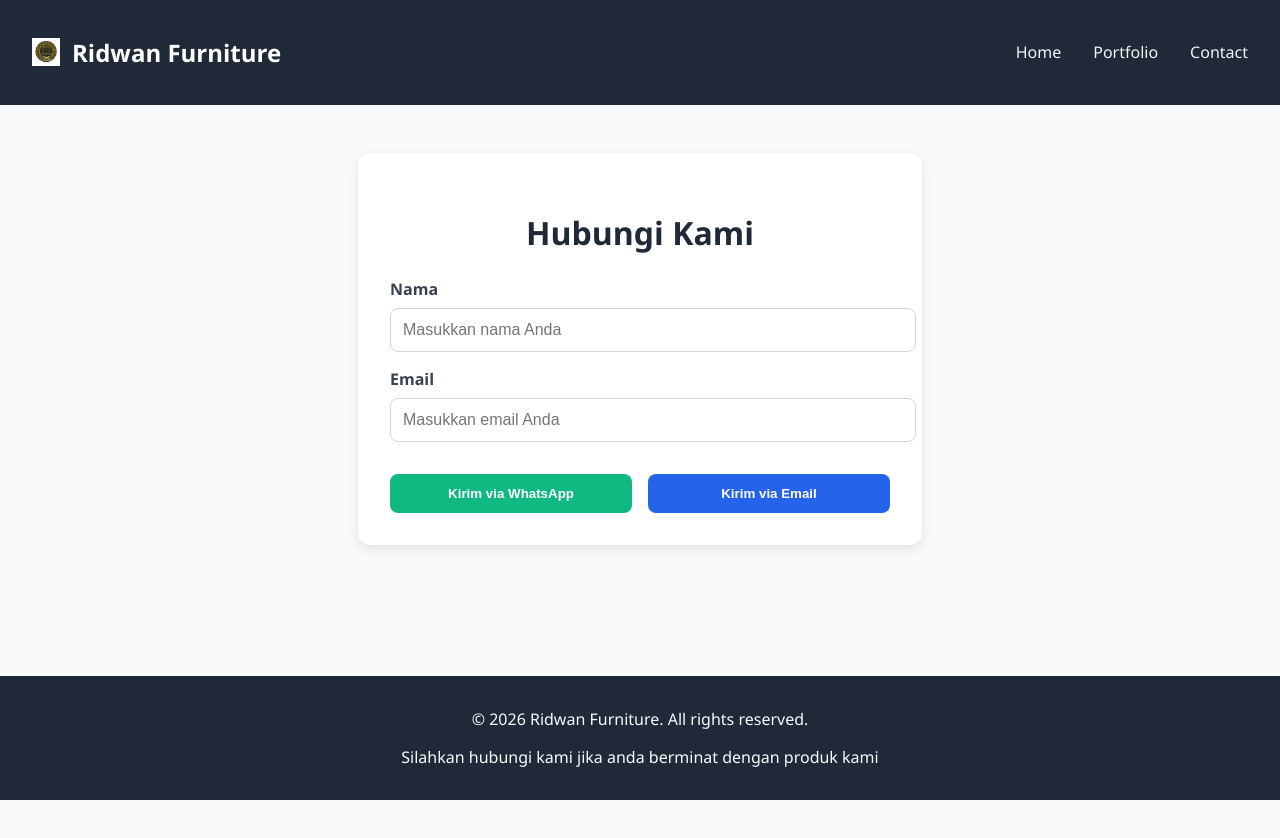
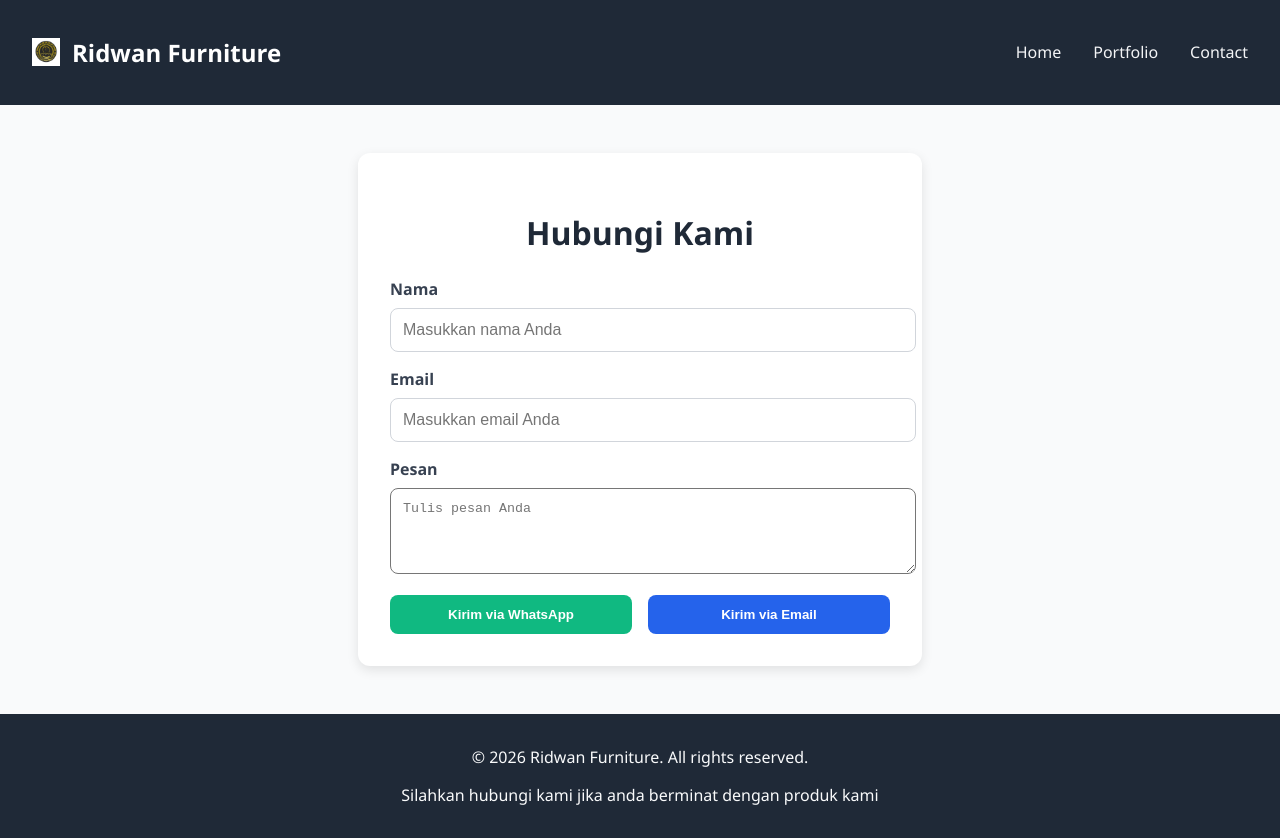
Before and after one commit to ilhamsurya0602-ctrl/ASUS, a React (Vite) app: page /contact in a window 1280 px wide. Before the commit the page ends 800 px from the top, so only its background shows below. Built offline with nearby package versions, Linux system fonts and the light colour scheme.

Commit message:
update contact section

```diff
--- a/src/pages/Contact.jsx
+++ b/src/pages/Contact.jsx
@@ -4,18 +4,19 @@ import "../home.css"; // pastikan path sesuai
 export default function Contact() {
   const [nama, setNama] = useState("");
   const [email, setEmail] = useState("");
+  const [pesan, setPesan] = useState(""); // tambahan state untuk pesan
 
   const handleWhatsApp = () => {
     const nomor = "62882016503408"; // ganti dengan nomor WA tujuan
-    const pesan = `Halo, saya ${nama} (${email}) ingin menghubungi Ridwan Furniture.`;
-    const url = `https://wa.me/${nomor}?text=${encodeURIComponent(pesan)}`;
+    const text = `Halo, saya ${nama} (${email}) ingin menghubungi Ridwan Furniture.\nPesan: ${pesan}`;
+    const url = `https://wa.me/${nomor}?text=${encodeURIComponent(text)}`;
     window.open(url, "_blank");
   };
 
   const handleEmail = () => {
     const tujuan = "ilhamsurya0602@gmail.com";
     const subject = "Kontak dari Website";
-    const body = `Halo, saya ${nama} (${email}) ingin menghubungi Ridwan Furniture.`;
+    const body = `Halo, saya ${nama} (${email}) ingin menghubungi Ridwan Furniture.\nPesan: ${pesan}`;
     const url = `mailto:${tujuan}?subject=${encodeURIComponent(subject)}&body=${encodeURIComponent(body)}`;
     window.location.href = url;
   };
@@ -41,6 +42,15 @@ export default function Contact() {
           placeholder="Masukkan email Anda"
         />
 
+        <label>Pesan</label>
+        <textarea
+          value={pesan}
+          onChange={(e) => setPesan(e.target.value)}
+          placeholder="Tulis pesan Anda"
+          rows="4"
+          style={{ width: "100%", borderRadius: "8px", padding: "0.75rem" }}
+        />
+
         <div className="contact-buttons">
           <button onClick={handleWhatsApp} className="btn-whatsapp">
             Kirim via WhatsApp
```
